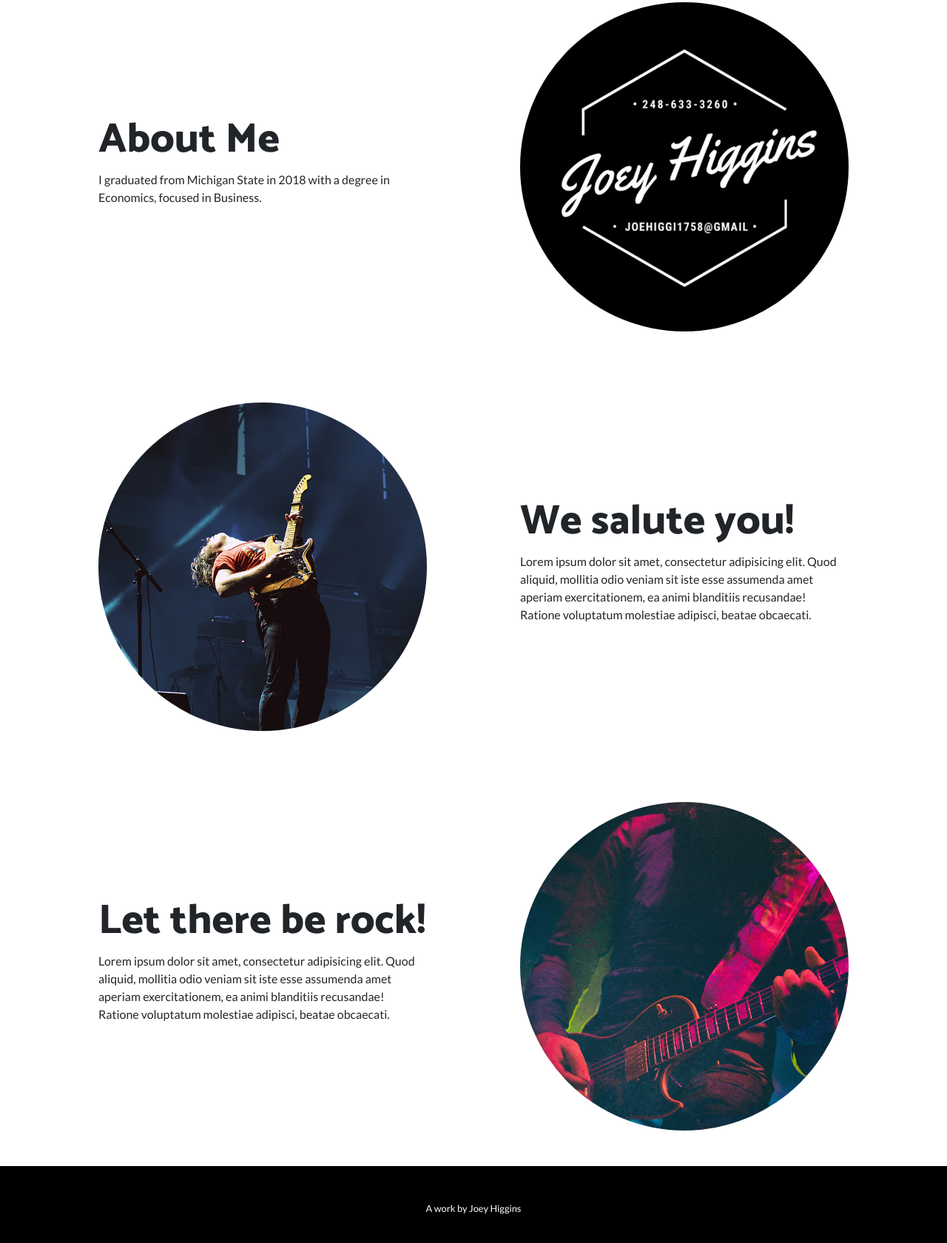
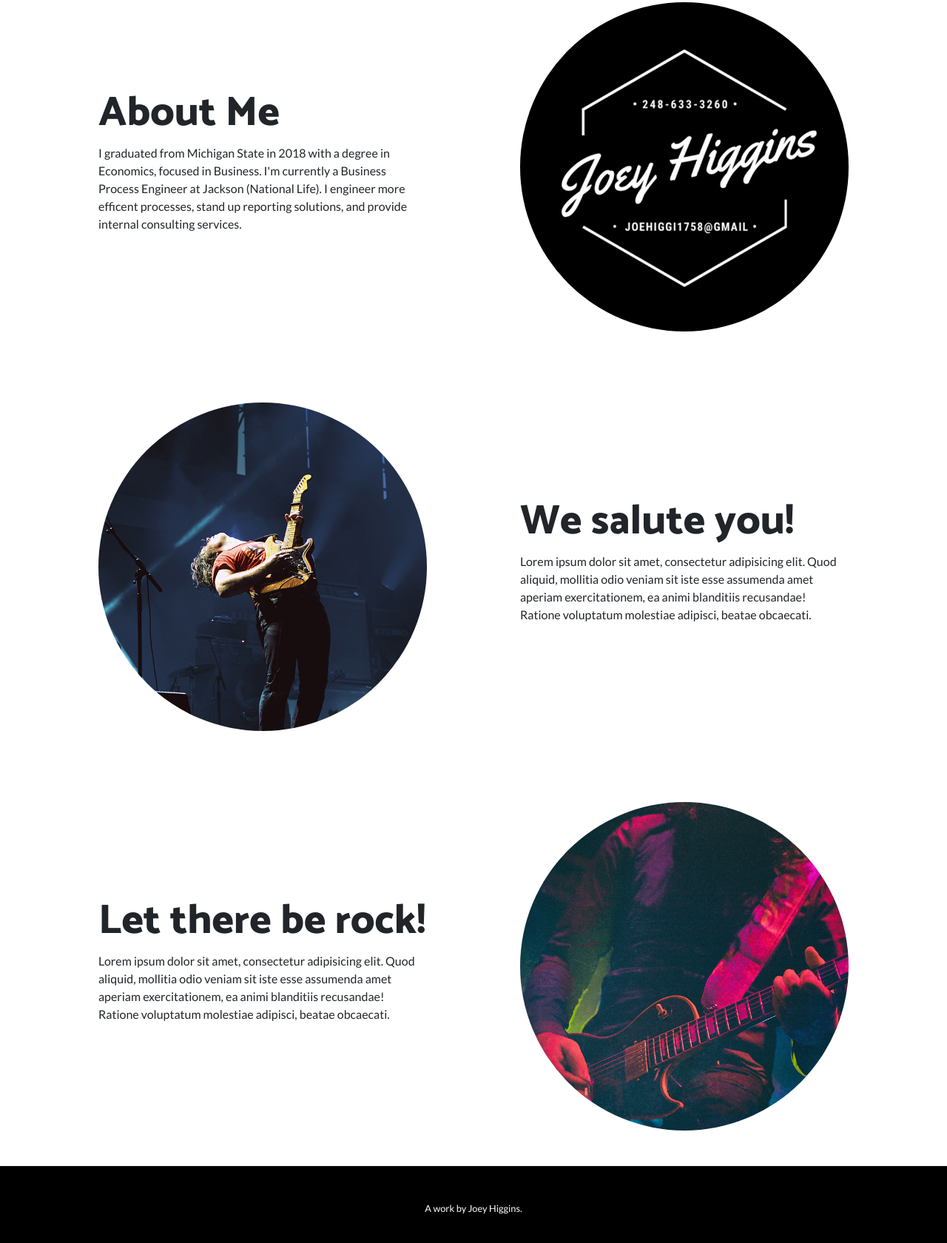
Before and after one commit to joehiggi1758/joehiggi1758.github.io, a website: page index.html in a window 1280 px wide. Shown: the part 612-2292 px from the top of the page at 74% size. Drawn offline with Linux system fonts and the light colour scheme.

Commit message:
fixing header test

```diff
--- a/index.html
+++ b/index.html
@@ -64,7 +64,7 @@
         <div class="col-lg-6 order-lg-1">
           <div class="p-5">
             <h2 class="display-4">About Me</h2>
-            <p>I graduated from Michigan State in 2018 with a degree in Economics, focused in Business.</p>
+            <p>I graduated from Michigan State in 2018 with a degree in Economics, focused in Business. I'm currently a Business Process Engineer at Jackson (National Life). I engineer more efficent processes, stand up reporting solutions, and provide internal consulting services.</p>
           </div>
         </div>
       </div>
@@ -110,7 +110,7 @@
   <!-- Footer -->
   <footer class="py-5 bg-black">
     <div class="container">
-      <p class="m-0 text-center text-white small">A work by Joey Higgins</p>
+      <p class="m-0 text-center text-white small">A work by Joey Higgins.</p>
     </div>
     <!-- /.container -->
   </footer>
```
